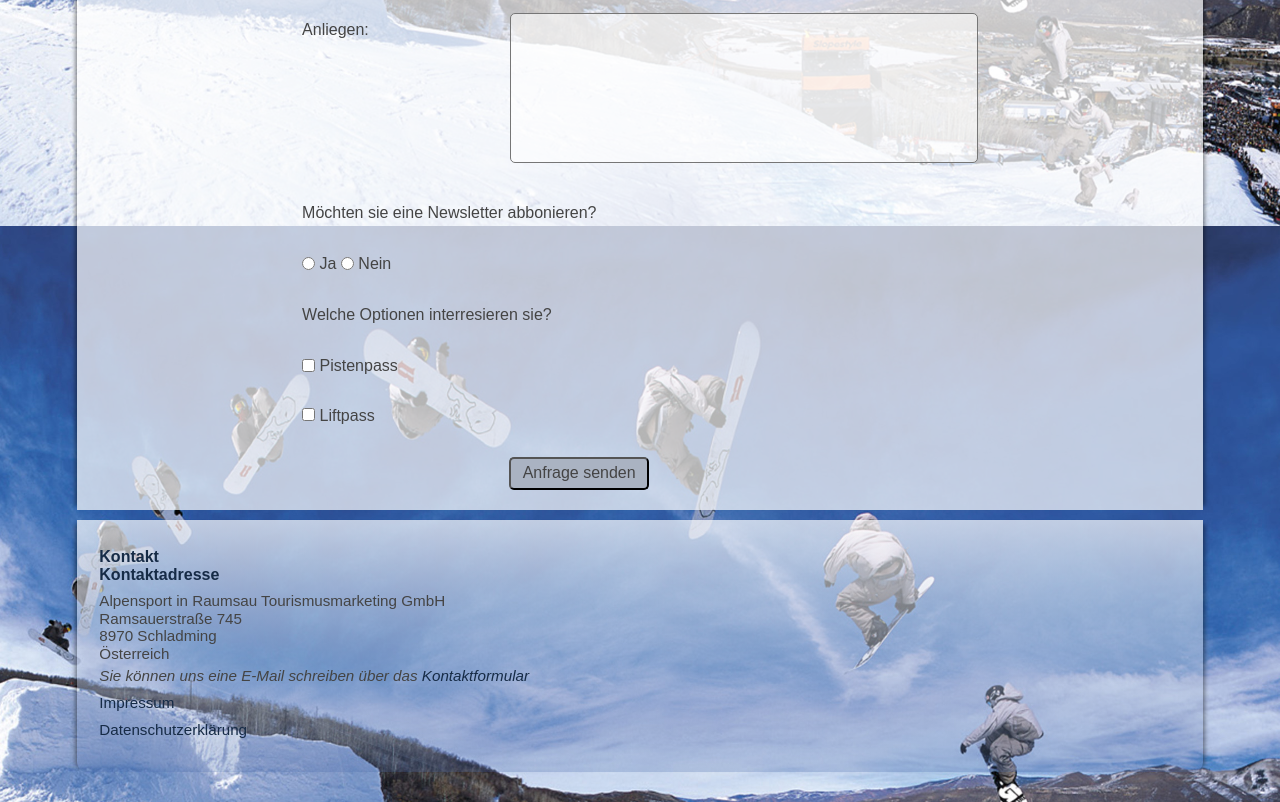
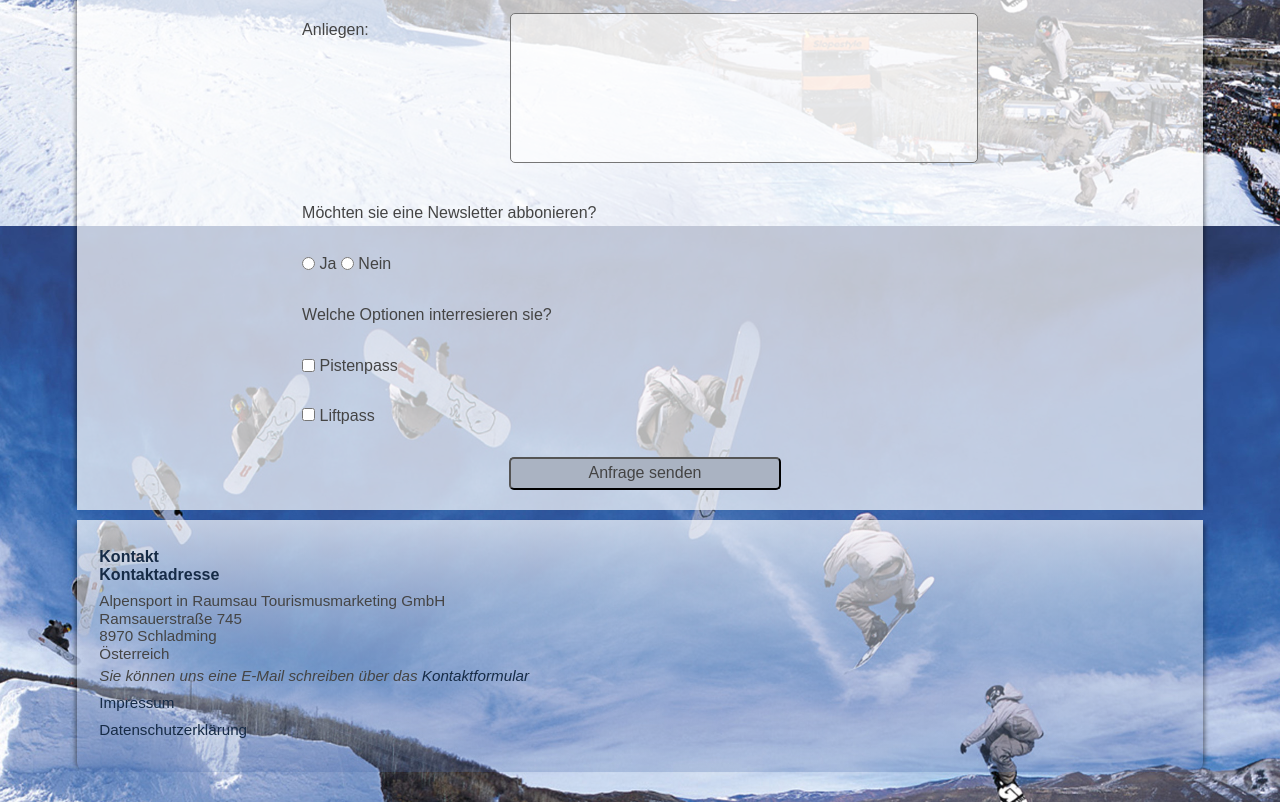
Before and after one commit to krystyna-lyn/website-alpensport, a plain HTML site: page sites/kontakt.html in a window 1280 px wide. Shown: the part 574-1376 px from the top of the page. Drawn offline with Linux system fonts and the light colour scheme.

Commit message:
Update kontakt.css

```diff
--- a/css/kontakt.css
+++ b/css/kontakt.css
@@ -88,9 +88,7 @@ select {
     width: 60%;
     margin: 0 20%;
   }
-  .button input {
-    flex: 0.2;
-  }
+
 }
 
 
```
